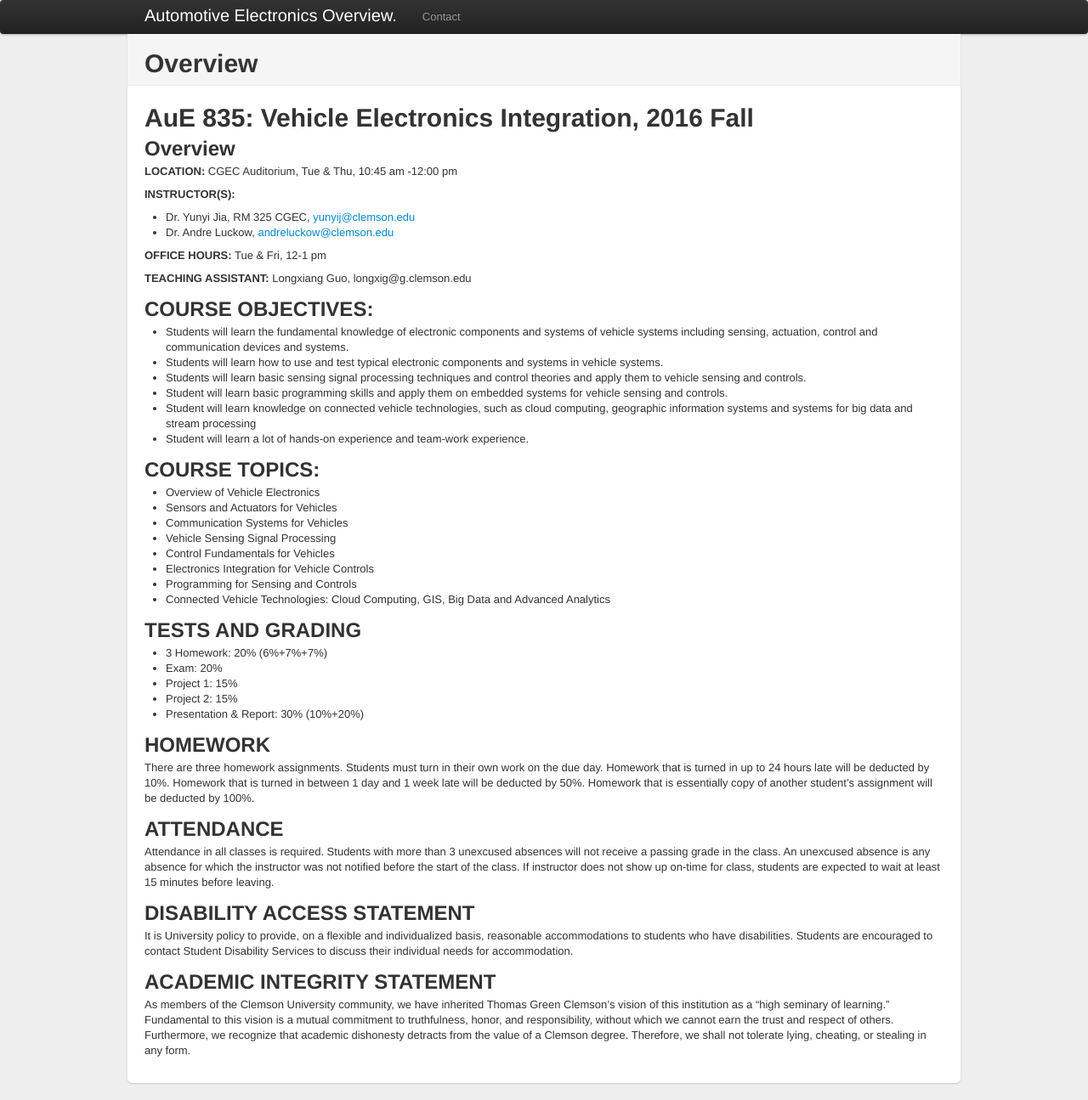
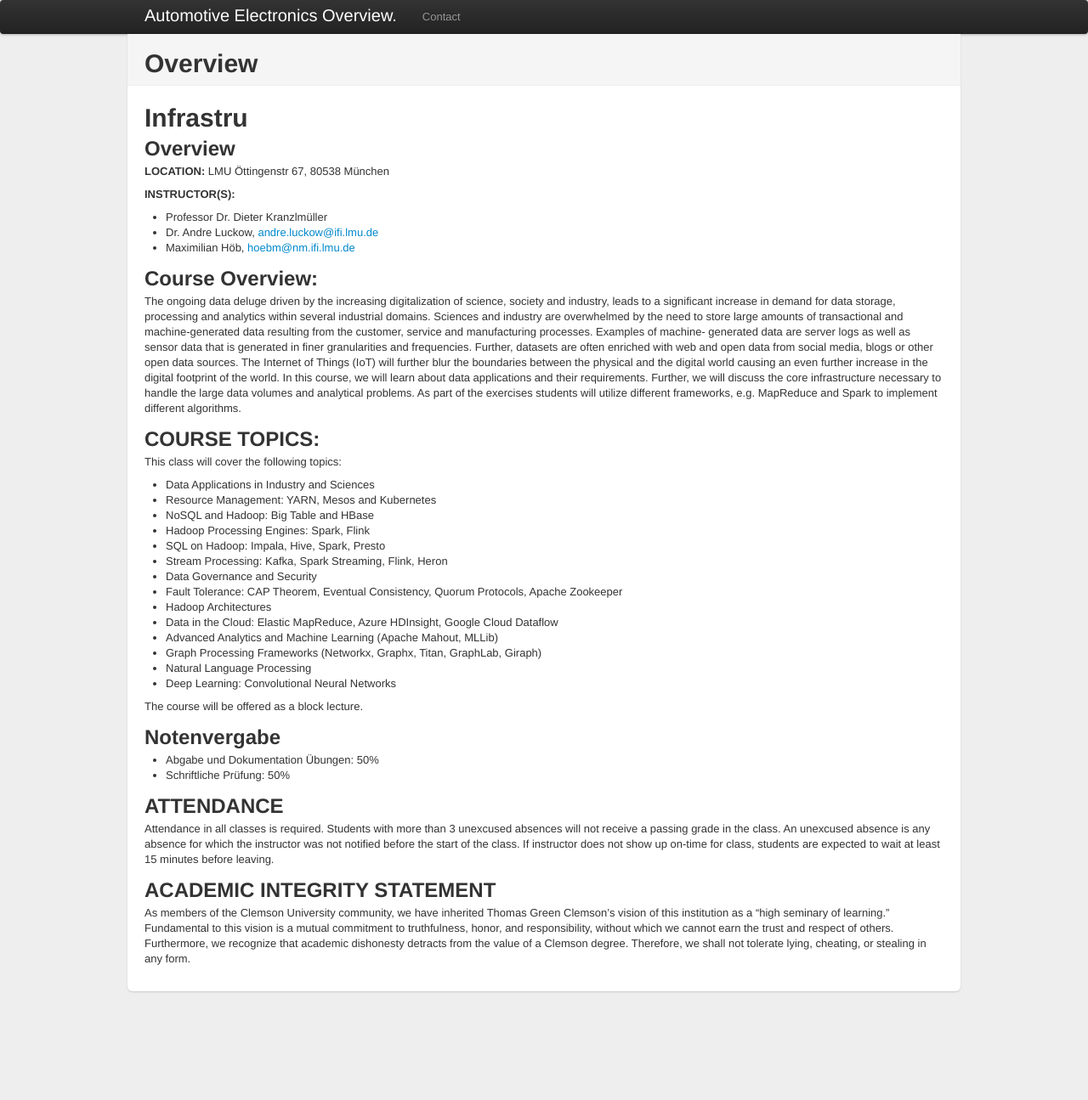
Before and after one commit to scalable-infrastructure/scalable-infrastructure.github.io, a Jekyll site: the page built from index.md, in a window 1280 px wide. Shown: the whole page at 85% size. Built offline with Jekyll 4.4.1, drawn with Linux system fonts in a browser that asks for light colours; after the commit the page ends 1187 px from its top, so only the background shows below that.

Commit message:
work on web page

```diff
--- a/index.md
+++ b/index.md
@@ -5,63 +5,73 @@ tagline:
 ---
 {% include JB/setup %}
 
-# AuE 835: Vehicle Electronics Integration, 2016 Fall
+# Infrastru
 
 ## Overview
 
-**LOCATION:** CGEC Auditorium, Tue & Thu, 10:45 am -12:00 pm
+**LOCATION:** LMU Öttingenstr 67, 80538 München
+
 
 **INSTRUCTOR(S):**
 
-* Dr. Yunyi Jia, RM 325 CGEC, <yunyij@clemson.edu>
-* Dr. Andre Luckow, <andreluckow@clemson.edu>
-
-**OFFICE HOURS:** Tue & Fri, 12-1 pm
-
-**TEACHING ASSISTANT:** Longxiang Guo, longxig@g.clemson.edu
+* Professor Dr. Dieter Kranzlmüller
+* Dr. Andre Luckow, <andre.luckow@ifi.lmu.de>
+* Maximilian Höb, <hoebm@nm.ifi.lmu.de>
 
 
-## COURSE OBJECTIVES:
 
-*	Students will learn the fundamental knowledge of electronic components and systems of vehicle systems including sensing, actuation, control and communication devices and systems.
-*	Students will learn how to use and test typical electronic components and systems in vehicle systems.
-*	Students will learn basic sensing signal processing techniques and control theories and apply them to vehicle sensing and controls.
-*	Student will learn basic programming skills and apply them on embedded systems for vehicle sensing and controls.
-*	Student will learn knowledge on connected vehicle technologies, such as cloud computing, geographic information systems and systems for big data and stream processing
-*	Student will learn a lot of hands-on experience and team-work experience.
+## Course Overview:
+
+The ongoing data deluge driven by the increasing digitalization of science,
+society and industry, leads to a significant increase in demand for data
+storage, processing and analytics within several industrial domains. Sciences
+and industry are overwhelmed by the need to store large amounts of
+transactional and machine-generated data resulting from the customer, service
+and manufacturing processes. Examples of machine- generated data are server
+logs as well as sensor data that is generated in finer granularities and
+frequencies. Further, datasets are often enriched with web and open data from
+social media, blogs or other open data sources. The Internet of Things (IoT)
+will further blur the boundaries between the physical and the digital world
+causing an even further increase in the digital footprint of the world. In this
+course, we will learn about data applications and their requirements. Further,
+we will discuss the core infrastructure necessary to handle the large data
+volumes and analytical problems. As part of the exercises students will utilize
+different frameworks, e.g. MapReduce and Spark to implement different
+algorithms.
 
 ## COURSE TOPICS:
 
-*	Overview of Vehicle Electronics
-*	Sensors and Actuators for Vehicles
-*	Communication Systems for Vehicles
-*	Vehicle Sensing Signal Processing
-*	Control Fundamentals for Vehicles
-*	Electronics Integration for Vehicle Controls
-*	Programming for Sensing and Controls
-*	Connected Vehicle Technologies: Cloud Computing, GIS, Big Data and Advanced Analytics
+This class will cover the following topics:
+
+* Data Applications in Industry and Sciences
+* Resource Management: YARN, Mesos and Kubernetes
+* NoSQL and Hadoop: Big Table and HBase
+* Hadoop Processing Engines: Spark, Flink
+* SQL on Hadoop: Impala, Hive, Spark, Presto
+* Stream Processing: Kafka, Spark Streaming, Flink, Heron
+* Data Governance and Security
+* Fault Tolerance: CAP Theorem, Eventual Consistency, Quorum Protocols, Apache Zookeeper
+* Hadoop Architectures
+* Data in the Cloud: Elastic MapReduce, Azure HDInsight, Google Cloud Dataflow
+* Advanced Analytics and Machine Learning (Apache Mahout, MLLib)
+* Graph Processing Frameworks (Networkx, Graphx, Titan, GraphLab, Giraph)
+* Natural Language Processing
+* Deep Learning: Convolutional Neural Networks
+
+The course will be offered as a block lecture.
+
+## Notenvergabe
+
+* Abgabe und Dokumentation Übungen: 50%
+* Schriftliche Prüfung: 50%
 
 
-## TESTS AND GRADING
-
-*	3 Homework: 20% (6%+7%+7%)
-*	Exam: 20%
-*	Project 1: 15%
-*	Project 2: 15%
-*	Presentation & Report: 30% (10%+20%)
-
-
-## HOMEWORK
-
-There are three homework assignments. Students must turn in their own work on the due day. Homework that is turned in up to 24 hours late will be deducted by 10%. Homework that is turned in between 1 day and 1 week late will be deducted by 50%. Homework that is essentially copy of another student’s assignment will be deducted by 100%.
 
 ## ATTENDANCE
 
 Attendance in all classes is required. Students with more than 3 unexcused absences will not receive a passing grade in the class. An unexcused absence is any absence for which the instructor was not notified before the start of the class. If instructor does not show up on-time for class, students are expected to wait at least 15 minutes before leaving.
 
-## DISABILITY ACCESS STATEMENT
 
-It is University policy to provide, on a flexible and individualized basis, reasonable accommodations to students who have disabilities. Students are encouraged to contact Student Disability Services to discuss their individual needs for accommodation.
 
 ## ACADEMIC INTEGRITY STATEMENT
 
```
